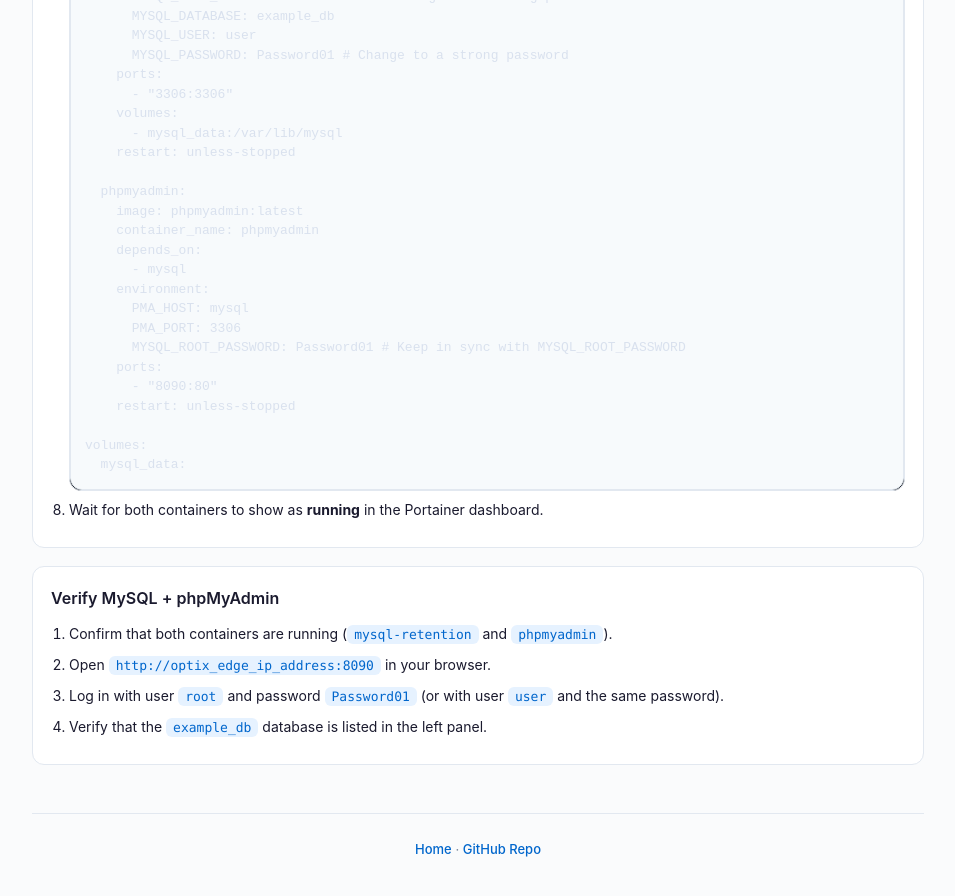
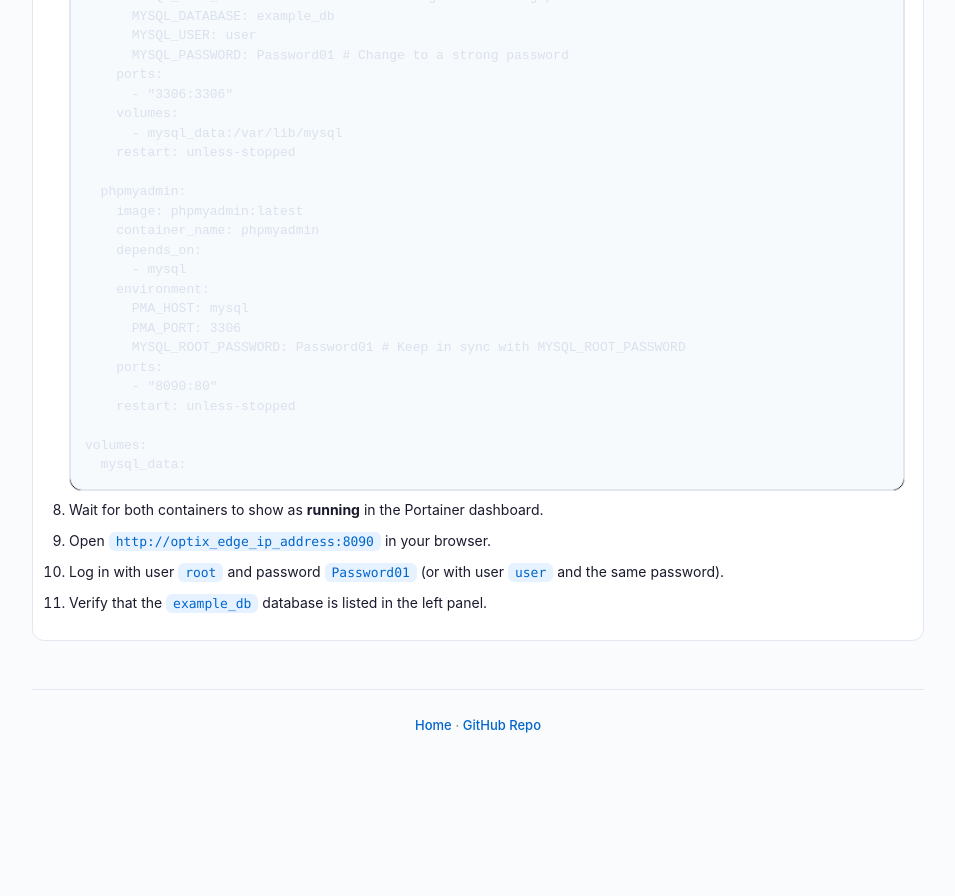
Before and after one commit to massimovar/LearningFTOptix, a Jekyll site: the page built from docs/chapters/OptixEdge.html, in a window 1280 px wide and 900 px high, scrolled down 1340 px. Shown: the top 896 px of the window, without its empty margins (162-1117 px from the left). Built offline with Jekyll 4.4.1, drawn with Linux system fonts in a browser that asks for light colours; after the commit the page ends 2116 px from its top, so only the background shows below that; some of the changed lines change nothing that is shown.

Commit message:
Move verify steps inside Path 1 and Path 2, remove standalone panel

```diff
--- a/docs/chapters/OptixEdge.html
+++ b/docs/chapters/OptixEdge.html
@@ -383,6 +383,9 @@
         </div>
       </li>
       <li>Wait for both containers to show as <strong>running</strong> in the Portainer dashboard.</li>
+      <li>Open <code>http://optix_edge_ip_address:8090</code> in your browser.</li>
+      <li>Log in with user <code>root</code> and password <code>Password01</code> (or with user <code>user</code> and the same password).</li>
+      <li>Verify that the <code>example_db</code> database is listed in the left panel.</li>
     </ol>
   </div>
 
@@ -448,6 +451,9 @@
       <li>Copy the three files (<code>mysql.tar</code>, <code>phpmyadmin.tar</code>, <code>docker-compose.yaml</code>) to the USB key root directory.</li>
       <li>Plug the USB key into OptixEdge.</li>
       <li>In System Manager, open <strong>Docker</strong> and click <strong>Import docker image via USB</strong> in the <strong>Containers</strong> area.</li>
+      <li>Open <code>http://optix_edge_ip_address:8090</code> in your browser.</li>
+      <li>Log in with user <code>root</code> and password <code>Password01</code> (or with user <code>user</code> and the same password).</li>
+      <li>Verify that the <code>example_db</code> database is listed in the left panel.</li>
     </ol>
   </div>
 
@@ -703,28 +709,12 @@
     </div>
   </div>
 
-  <div class="path" id="mqtt-verify-panel">
-    <h4>Verify MySQL + phpMyAdmin</h4>
-    <ol>
-      <li>Confirm that both containers are running (<code>mysql-retention</code> and <code>phpmyadmin</code>).</li>
-      <li>Open <code>http://optix_edge_ip_address:8090</code> in your browser.</li>
-      <li>Log in with user <code>root</code> and password <code>Password01</code> (or with user <code>user</code> and the same password).</li>
-      <li>Verify that the <code>example_db</code> database is listed in the left panel.</li>
-    </ol>
-  </div>
-
 </section>
 
 <script>
   document.addEventListener("DOMContentLoaded", function () {
     var toggles = document.querySelectorAll(".deploy-toggle");
     var panels = document.querySelectorAll(".path-panel");
-    var verifyPanel = document.getElementById("mqtt-verify-panel");
-
-    function updateVerifyPanel(panelId) {
-      if (!verifyPanel) return;
-      verifyPanel.style.display = (panelId === "path-1" || panelId === "path-2") ? "block" : "none";
-    }
 
     function hideAllPanels() {
       panels.forEach(function (panel) {
@@ -747,13 +737,9 @@
           toggle.classList.add("is-active");
           toggle.setAttribute("aria-expanded", "true");
           panel.classList.add("is-visible");
-          updateVerifyPanel(panelId);
         }
       });
     });
-
-    var activeToggle = document.querySelector(".deploy-toggle.is-active");
-    updateVerifyPanel(activeToggle ? activeToggle.getAttribute("data-target") : "path-1");
 
     document.querySelectorAll(".gb-tabs-wrap").forEach(function (tabsWrap) {
       var tabButtons = tabsWrap.querySelectorAll(".gb-tab-btn");
```
